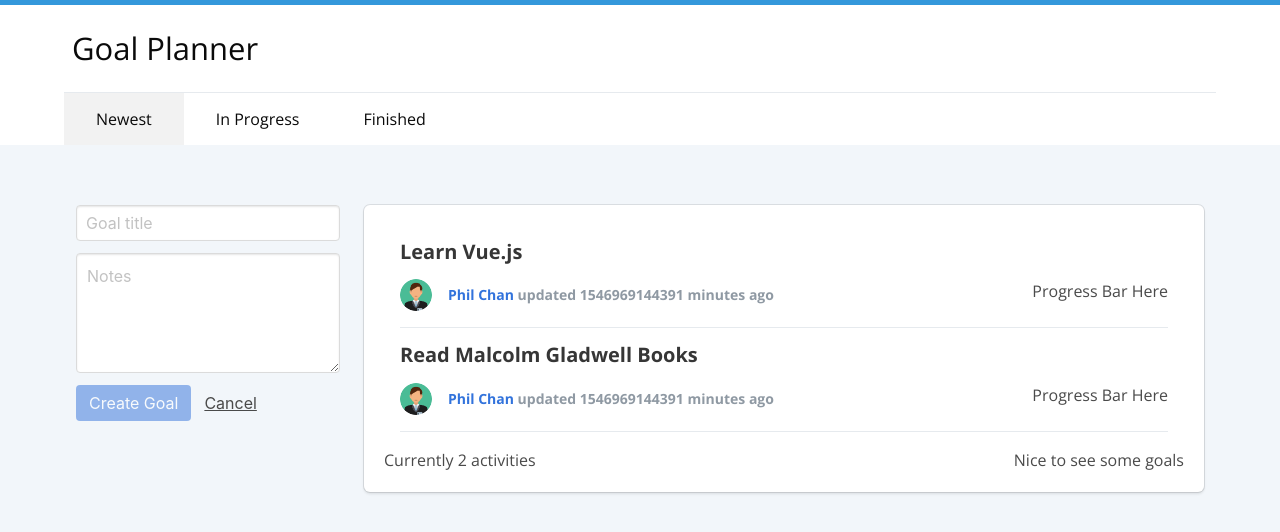
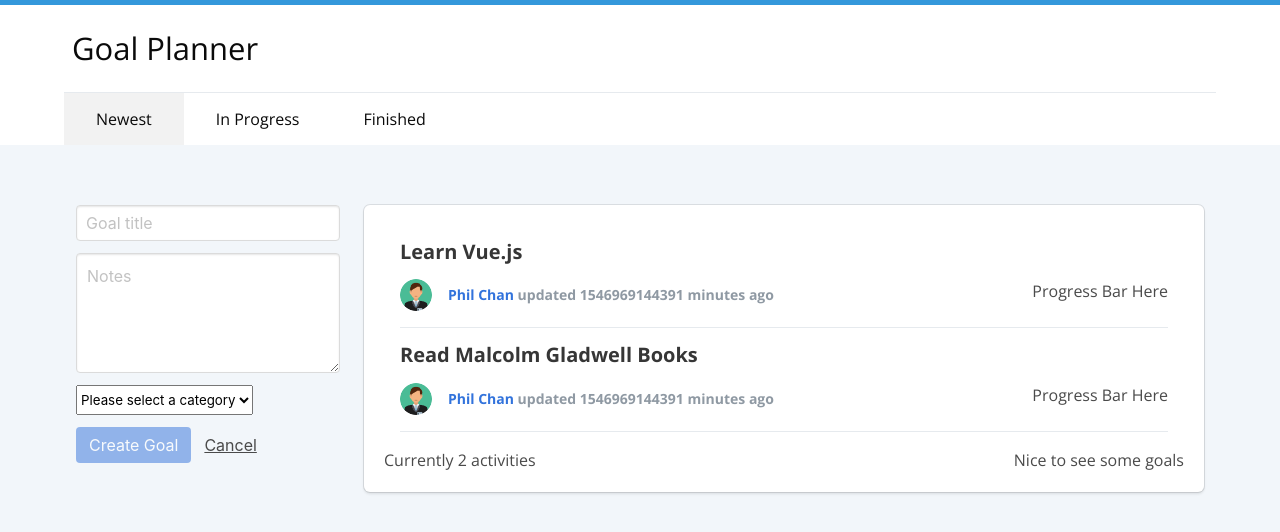
Before and after one commit to hungrypc/vue-activity-planner, a Vue app: page / in a window 1280 px wide. Both pictures are taken after a click on the link "New Goal". Shown: the top 532 px of the page. Built offline with nearby package versions, Linux system fonts and the light colour scheme.

Commit message:
select category for goal

```diff
--- a/src/App.vue
+++ b/src/App.vue
@@ -8,6 +8,7 @@
           :newGoal="newGoal"
           :toggleFormDisplay="toggleFormDisplay"
           :createNewGoal="createNewGoal"
+          :categories="categories"
         ></goal-form>
         <div class="column is-9">
           <div class="box content">
@@ -39,7 +40,8 @@ export default {
       user: {},
       newGoal: {
         title: "",
-        notes: ""
+        notes: "",
+        category: ""
       },
       isFormDisplayed: false,
       goals: {},
@@ -57,6 +59,7 @@ export default {
     },
     createNewGoal() {
       const id = Math.random().toString(10).substr(2, 10);
+      console.log(this.newGoal.category)
       this.goals = {
         ...this.goals,
         [id]: {
@@ -64,14 +67,15 @@ export default {
           title: this.newGoal.title,
           notes: this.newGoal.notes,
           progress: 0,
-          category: "dummy",
+          category: this.newGoal.category,
           createdAt: new Date(),
           updatedAt: new Date()
         }
       };
       this.newGoal = {
         title: "",
-        notes: ""
+        notes: "",
+        category: ""
       };
       this.isFormDisplayed = false;
     }
--- a/src/api/index.js
+++ b/src/api/index.js
@@ -23,8 +23,8 @@ export const fetchGoals = () => {
 
 export const fetchCategories = () => {
   return {
-    "1546969049": { text: "books" },
-    "1546969225": { text: "movies" }
+    "1546969049": { id: "1546969049", text: "books" },
+    "1546969225": { id: "1546969225", text: "movies" }
   }
 }
 
--- a/src/components/Form.vue
+++ b/src/components/Form.vue
@@ -16,6 +16,14 @@
         <div class="field">
           <div class="control">
             <textarea v-model="newGoal.notes" class="textarea" placeholder="Notes"></textarea>
+          </div>
+        </div>
+        <div class="field">
+          <div class="control">
+            <select v-model='newGoal.category' class="select">
+              <option disabled value="">Please select a category</option>
+              <option v-for="category in categories" :key="category.id" :value="category.id">{{ category.text }}</option>
+            </select>
           </div>
         </div>
         <div class="field is-grouped">
@@ -40,7 +48,8 @@ export default {
     isFormDisplayed: Boolean,
     toggleFormDisplay: Function,
     newGoal: Object,
-    createNewGoal: Function
+    createNewGoal: Function,
+    categories: Object
   },
   computed: {
     isFormValid() {
```
